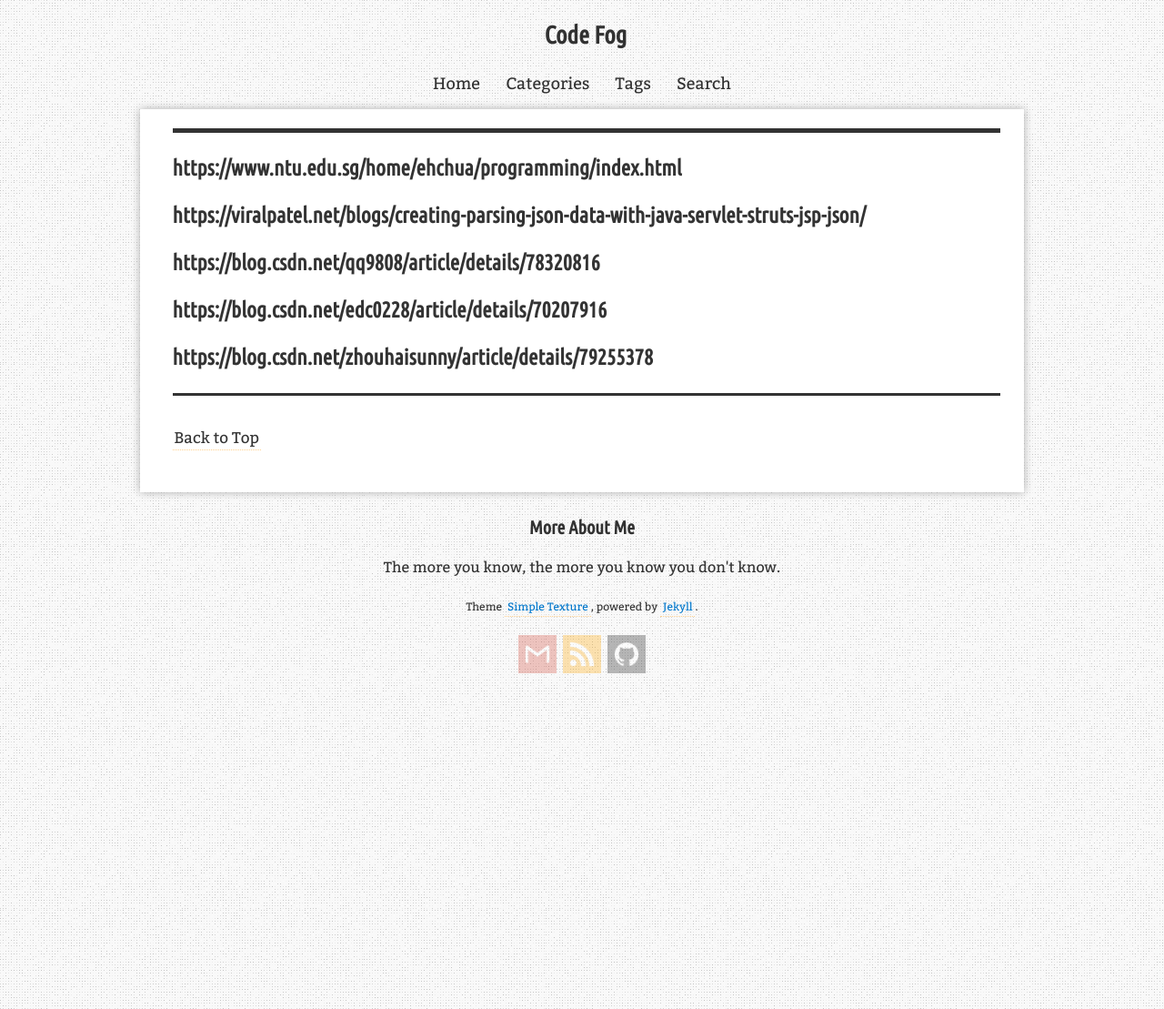
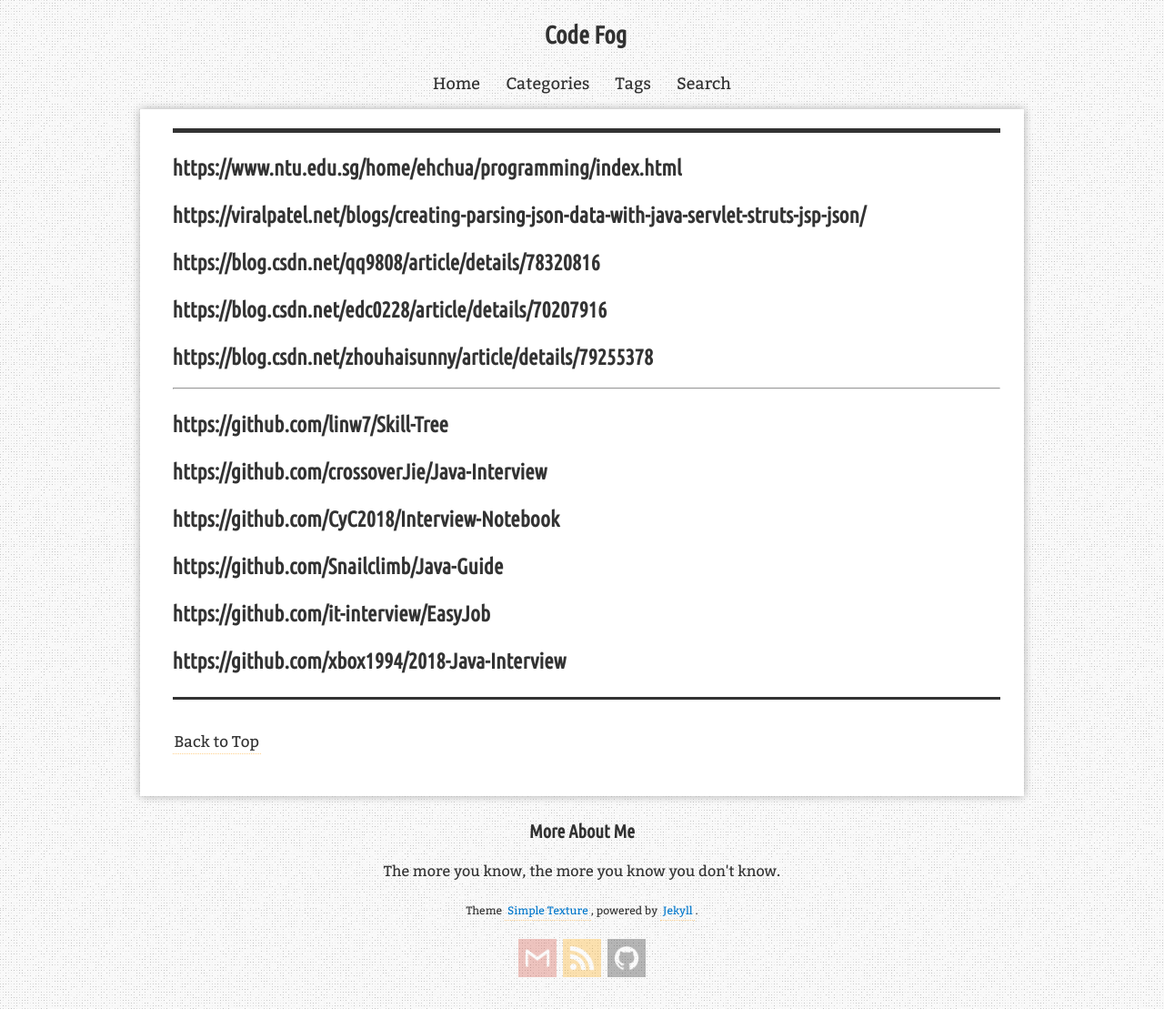
Before and after one commit to liqimore/note, a Jekyll site: the page built from _pages/collection.md, in a window 1280 px wide. Shown: the whole page at 91% size. Built offline with Jekyll 4.4.1, drawn with Linux system fonts in a browser that asks for light colours; nearby versions of some CDN libraries; comment, search, counter and statistics services are not loaded; some of the changed lines change nothing that is shown.

Commit message:
some good interview notes

```diff
--- a/_pages/collection.md
+++ b/_pages/collection.md
@@ -9,3 +9,10 @@
 ### https://blog.csdn.net/qq9808/article/details/78320816
 ### https://blog.csdn.net/edc0228/article/details/70207916
 ### https://blog.csdn.net/zhouhaisunny/article/details/79255378
+---
+### https://github.com/linw7/Skill-Tree
+### https://github.com/crossoverJie/Java-Interview
+### https://github.com/CyC2018/Interview-Notebook
+### https://github.com/Snailclimb/Java-Guide
+### https://github.com/it-interview/EasyJob
+### https://github.com/xbox1994/2018-Java-Interview
```
